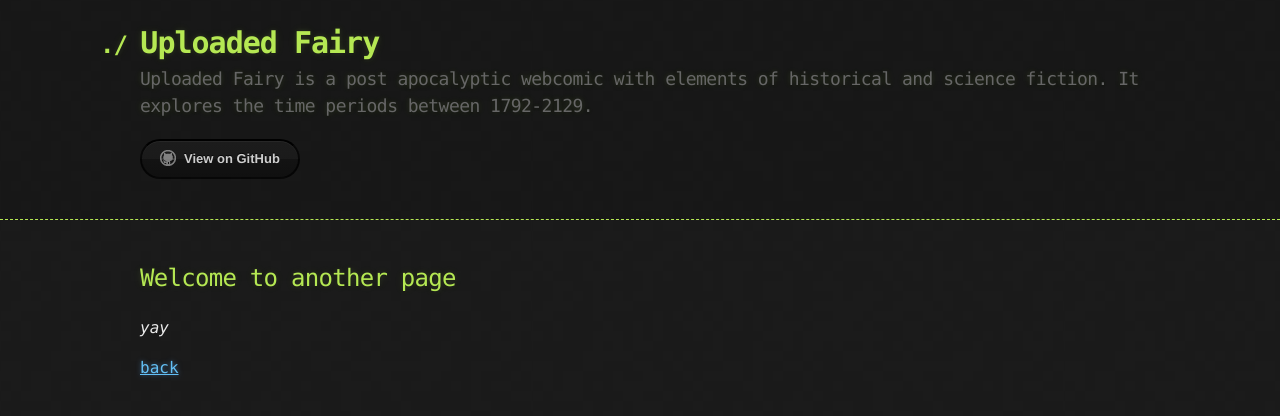
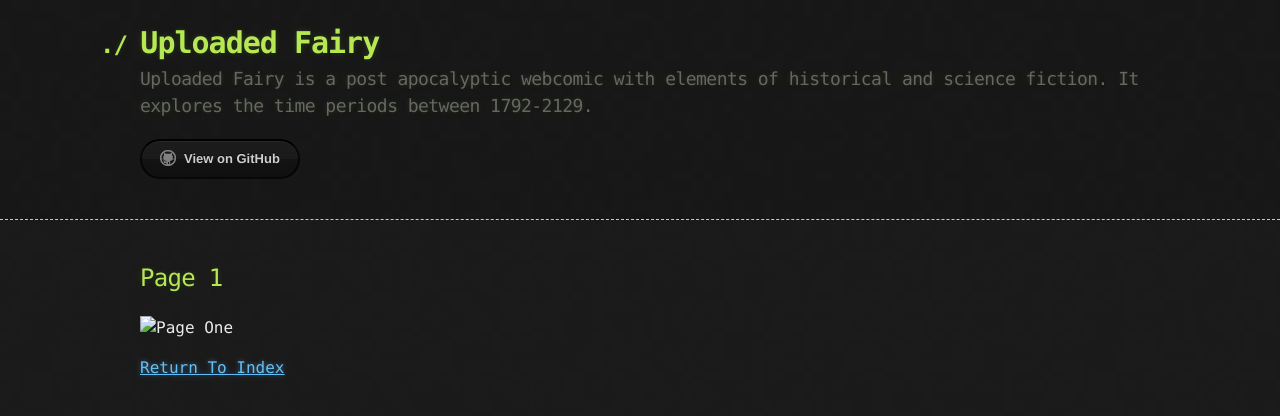
Before and after one commit to LWFlouisa/uploadedfairyalt, a Jekyll site: the page built from another-page.md, in a window 1280 px wide. Shown: the top 416 px of the page. Built offline with Jekyll 4.4.1, drawn with Linux system fonts in a browser that asks for light colours; our own code applies the rules of GitHub Pages for plain Markdown files.

Commit message:
Update another-page.md

```diff
--- a/another-page.md
+++ b/another-page.md
@@ -2,8 +2,8 @@
 layout: default
 ---
 
-## Welcome to another page
+## Page 1
 
-_yay_
+![Page One]()
 
-[back](./)
+[Return To Index](https://lwflouisa.github.io/uploadfairyalt)
```
